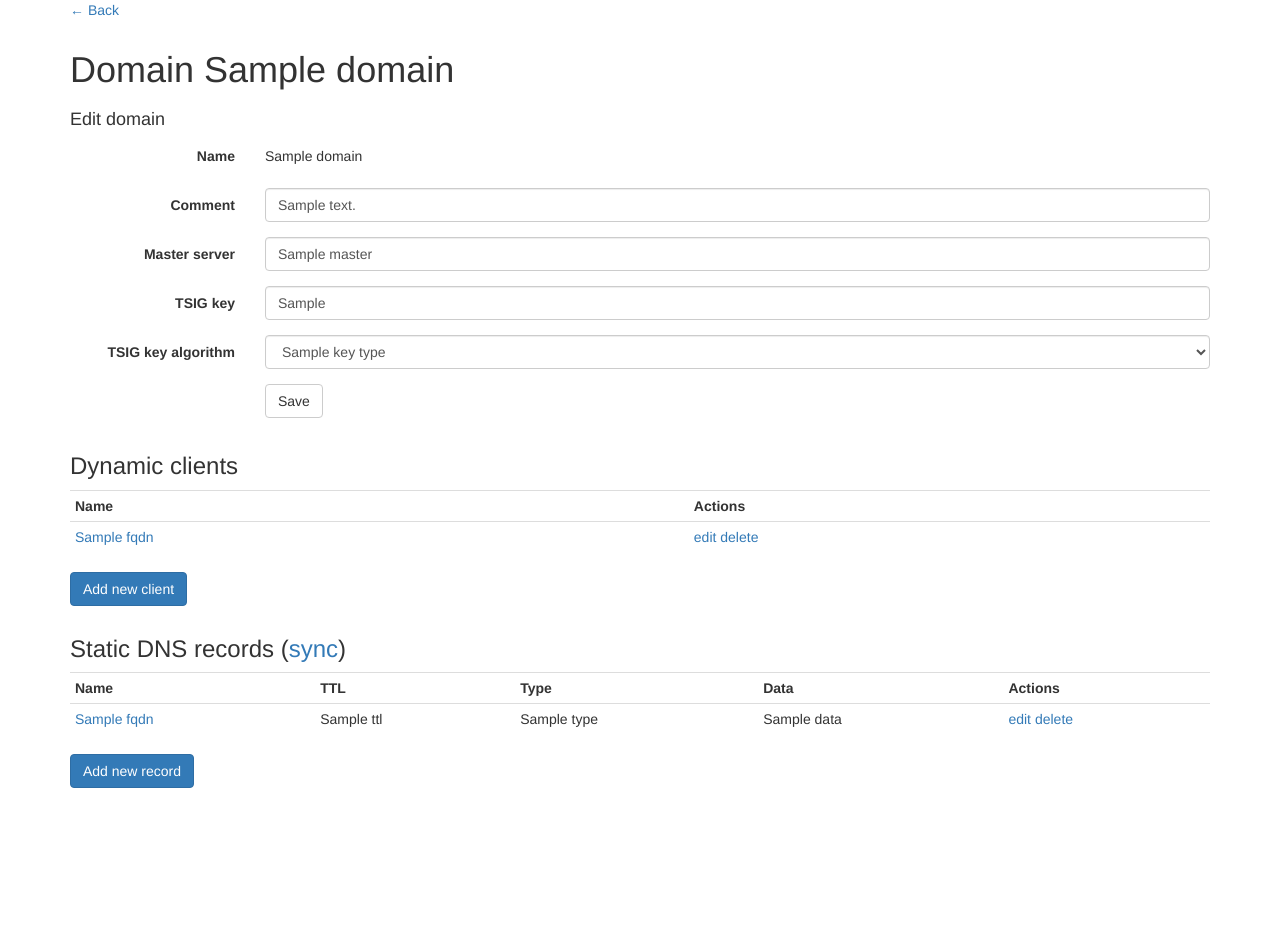
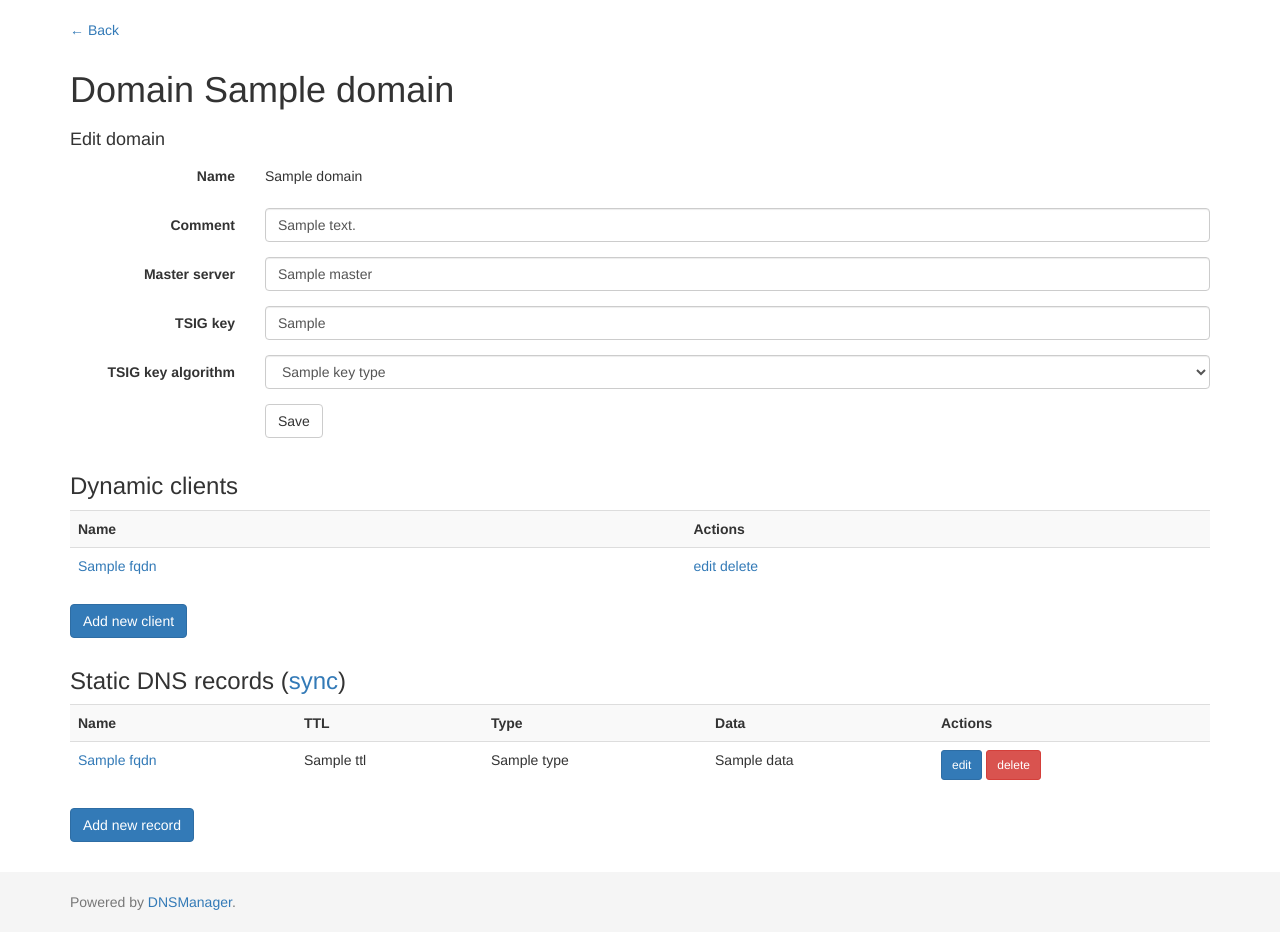
Before and after one commit to annttu/dns-manager, a Django app: template DNSManager/templates/manager/edit_domain.html in a window 1280 px wide. Before the commit the page ends 788 px from the top, so only its background shows below. Run offline with Django 3.2, Linux system fonts and the light colour scheme; the template is opened without the code that fills it: most values are stand-ins (such as "Sample title", 1, 10 or a date in 2020); some libraries are stand-ins or nearby versions.

Commit message:
prettier frontend

```diff
--- a/DNSManager/manager/models.py
+++ b/DNSManager/manager/models.py
@@ -90,6 +90,10 @@ class DNSEntryCache(models.Model):
     """
     Cache for DNS-entries acquired from DNS-server using AXFR
     """
+
+    class Meta:
+        ordering = ['name', 'type']
+
     domain = models.ForeignKey(Domain)
     name = models.CharField(max_length=128, null=False, blank=True)
     ttl = models.IntegerField(null=False, default=360)
--- a/DNSManager/static/css/style.css
+++ b/DNSManager/static/css/style.css
@@ -1,5 +1,13 @@
-html, body {
-    width: 100%;
+html {
+  position: relative;
+  min-height: 100%;
+  width: 100%;
+}
+
+body {
+  /* Margin bottom by footer height */
+  margin-bottom: 80px !important;
+  width: 100%;
 }
 
 /*
@@ -15,3 +23,26 @@ div#login {
     padding: 20px;
 }
 */
+
+
+
+.footer {
+  position: absolute;
+  bottom: 0;
+  width: 100%;
+  /* Set the fixed height of the footer here */
+  height: 60px;
+  background-color: #f5f5f5;
+}
+
+body > .container {
+  padding: 20px 15px 0;
+}
+.container .text-muted {
+  margin: 20px 0;
+}
+
+.footer > .container {
+  padding-right: 15px;
+  padding-left: 15px;
+}
--- a/DNSManager/templates/base.html
+++ b/DNSManager/templates/base.html
@@ -19,6 +19,12 @@
     {% endif %}
     {% block content %}
     {% endblock %}
+
 </div>
+<footer class="footer">
+      <div class="container">
+        <p class="text-muted">Powered by <a href="https://github.com/annttu/dns-manager" target="_blank">DNSManager</a>.</p>
+      </div>
+    </footer>
 </body>
 </html>
--- a/DNSManager/templates/manager/add_static.html
+++ b/DNSManager/templates/manager/add_static.html
@@ -48,7 +48,8 @@
             </div>
             <div class="form-group">
               <div class="col-sm-offset-2 col-sm-10">
-                <button type="submit" class="btn btn-default">{% if instance %}Edit{% else %}Add{% endif %}</button>
+                <button type="submit" class="btn btn-primary">{% if instance %}Edit{% else %}Add{% endif %}</button>
+                <a href="{% url "edit_domain" domain.name %}" role="button" class="btn btn-default">Back</a>
               </div>
             </div>
         </form>
--- a/DNSManager/templates/manager/delete_static.html
+++ b/DNSManager/templates/manager/delete_static.html
@@ -33,7 +33,7 @@
 
             <div class="form-group">
               <div class="col-sm-offset-2 col-sm-10">
-                <button type="submit" class="btn btn-default">Add</button>
+                <button type="submit" class="btn btn-danger">Delete</button>
               </div>
             </div>
         </form>
--- a/DNSManager/templates/manager/edit_domain.html
+++ b/DNSManager/templates/manager/edit_domain.html
@@ -63,7 +63,7 @@
         <h3>
             Dynamic clients
         </h3>
-        <table class="table table-condensed">
+        <table class="table table-striped">
             <tr>
             <th>
                 Name
@@ -97,7 +97,7 @@
         <h3>
             Static DNS records (<a href="{% url "sync_domain" domain.name %}" title="Sync DNS-records from DNS-server">sync</a>)
         </h3>
-        <table class="table table-condensed">
+        <table class="table table-striped">
             <tr>
             <th>
                 Name
@@ -130,8 +130,8 @@
                     {{ entry.data }}
                 </td>
                 <td>
-                    <a href="{% url "edit_static" entry.domain.fqdn entry.pk %}">edit</a>
-                    <a href="{% url "delete_static" entry.domain.fqdn entry.pk %}">delete</a>
+                    <a href="{% url "edit_static" entry.domain.fqdn entry.pk %}" role="button" class="btn btn-sm btn-primary">edit</a>
+                    <a href="{% url "delete_static" entry.domain.fqdn entry.pk %}" role="button" class="btn btn-sm btn-danger">delete</a>
                 </td>
             </tr>
         {% endfor %}
@@ -141,7 +141,6 @@
         {% endif %}
         <p><a href="{% url "add_static" domain.name %}" role="button" class="btn btn-primary">Add new record</a></p>
      </div>
-  </div>
 </div>
 
 
--- a/DNSManager/templates/manager/index.html
+++ b/DNSManager/templates/manager/index.html
@@ -38,7 +38,7 @@
     <p>No domains, add one!</p>
     {% endif %}
     <p><a href="{% url "add_domain" %}">Add domain</a></p>
-        </div>
+    </div>
 </div>
 
 {% endblock %}
```
Lines whose indentation alone changed are shown as unchanged.
